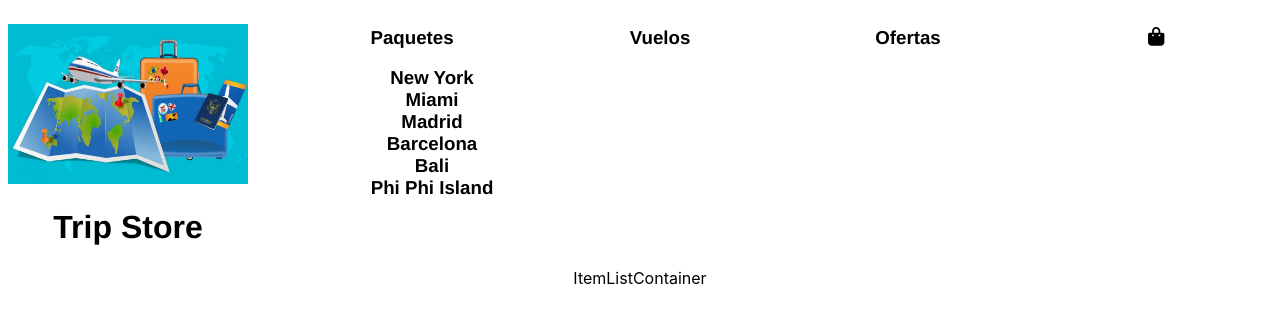
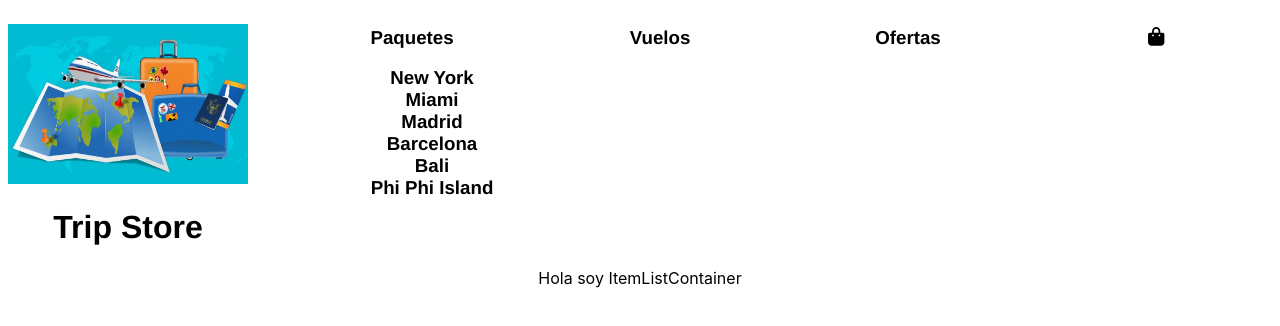
Before and after one commit to JulietaBravo/desafioreactjs, a React (Create React App) app: page / in a window 1280 px wide. Shown: the top 326 px of the page. Built offline with nearby package versions, Linux system fonts and the light colour scheme.

Commit message:
Agrego ItemListContainer

```diff
--- a/src/App.js
+++ b/src/App.js
@@ -1,7 +1,8 @@
 import logo from './logo.svg';
 import './App.css';
 import NavBar from './componentes/NavBar.jsx';
-import ItemListContainer from './componentes/ItemListContainer.jsx';
+import ItemListContainer from './Container/ItemListContainer';
+
 
 function App() {
 
@@ -9,7 +10,8 @@ function App() {
     <div className="App">
 
       <NavBar/>
-      <ItemListContainer/>
+      <ItemListContainer saludo='Hola soy ItemListContainer'/>
+
     </div>
   );
 }
--- /dev/null
+++ b/src/Container/ItemListContainer.jsx
@@ -0,0 +1,9 @@
+
+function ItemListContainer({saludo}) {
+  return (
+    <>{saludo}
+    </>
+  )
+}
+
+export default ItemListContainer
--- a/src/componentes/ItemListContainer.jsx
+++ /dev/null
@@ -1,9 +0,0 @@
-import React from 'react'
-
-const ItemListContainer = () => {
-  return (
-    <div>ItemListContainer</div>
-  )
-}
-
-export default ItemListContainer
```
